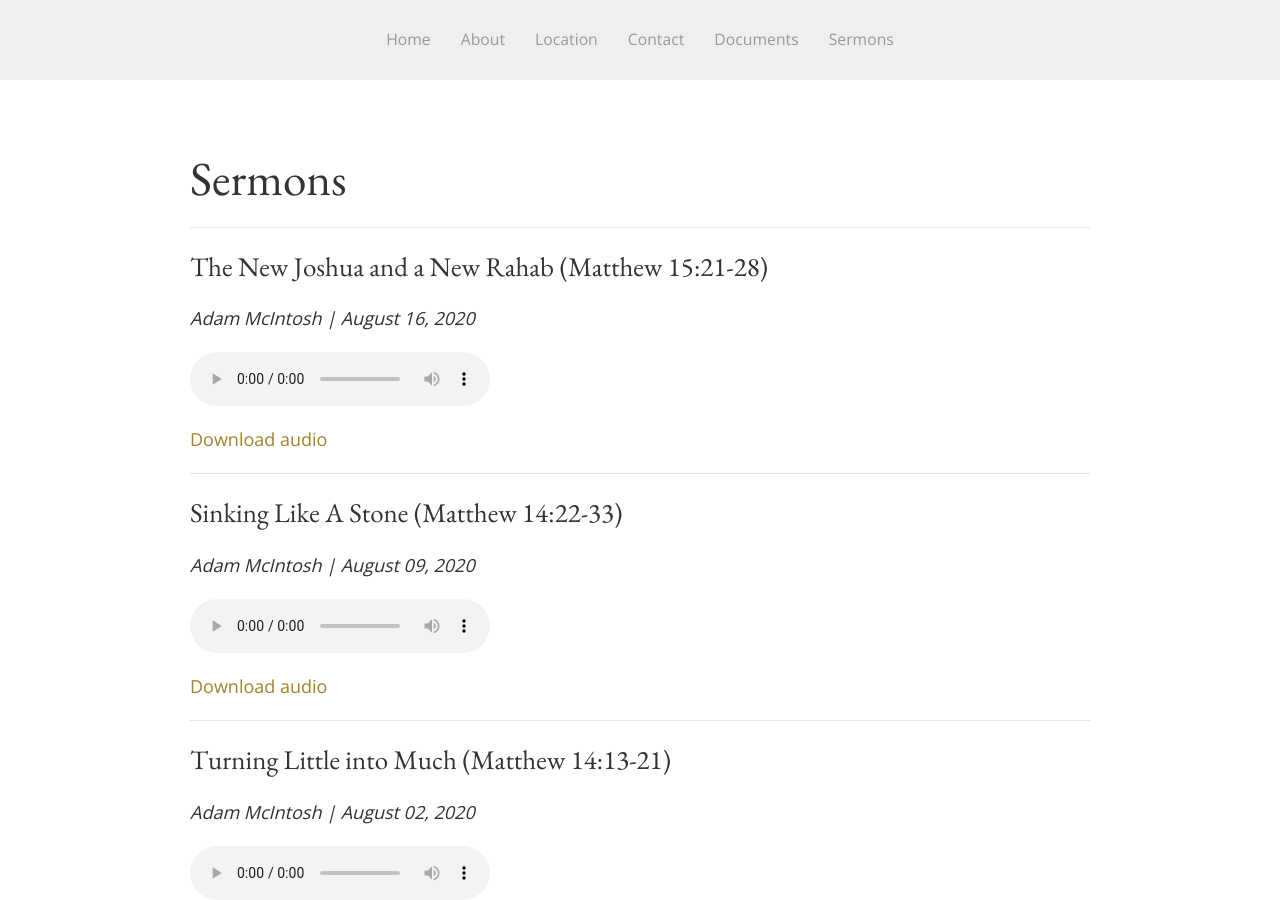
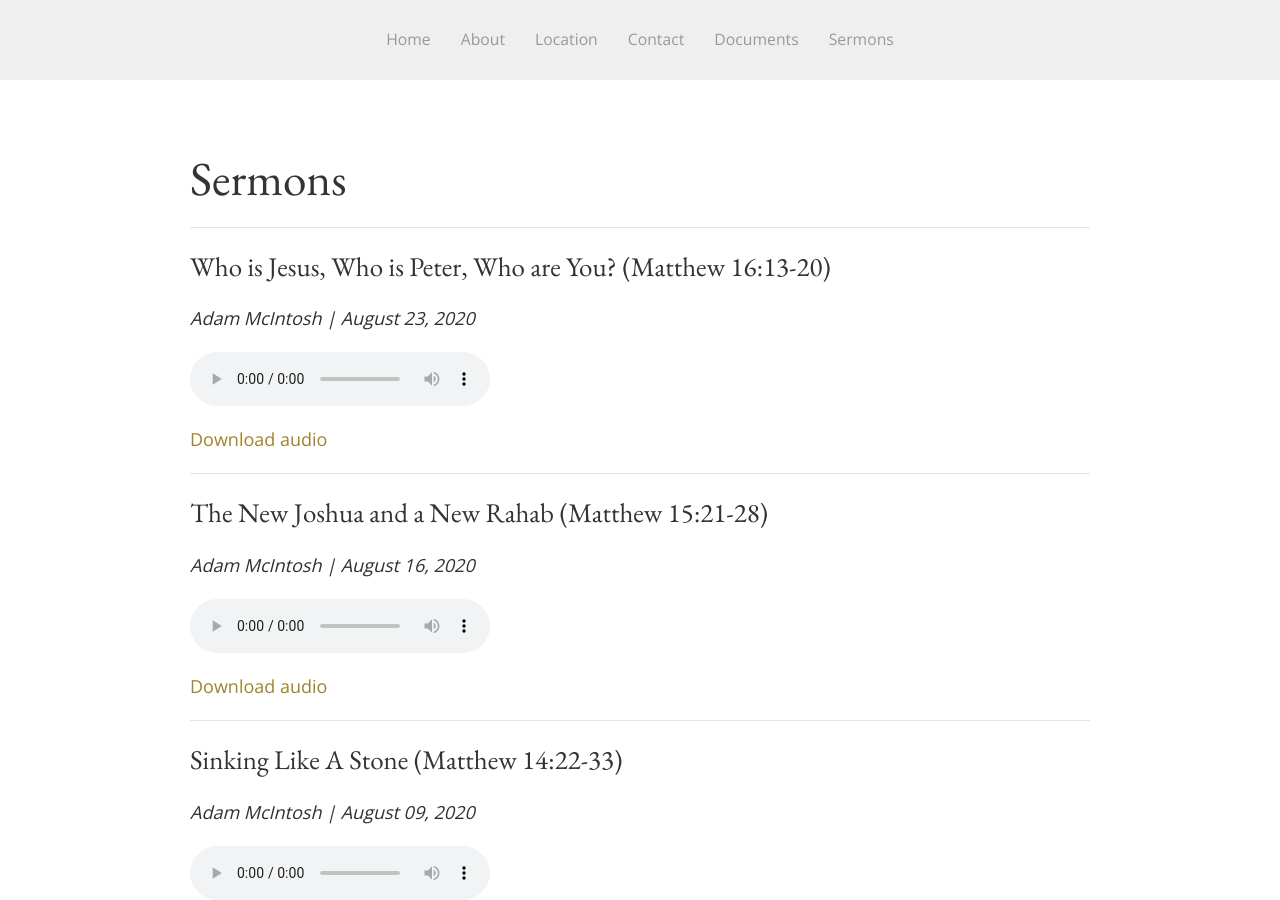
Before and after one commit to SaintDavidsChurch/website, a Jekyll site: the page built from sermons.html, in a window 1280 px wide and 900 px high. Built offline with Jekyll 4.4.1, drawn with Linux system fonts in a browser that asks for light colours.

Commit message:
Updated by InferCMS

```diff
--- a/_data/sermons.yml
+++ b/_data/sermons.yml
@@ -142,3 +142,7 @@
   date: '2020-08-16'
   preacher: Adam McIntosh
   audio_file: https://saintdavids.church/assets/sermons/2020/August/Adam-McIntosh_August16-2020_Matt15.21-28.mp3
+- title: Who is Jesus, Who is Peter, Who are You? (Matthew 16:13-20)
+  date: '2020-08-23'
+  preacher: Adam McIntosh
+  audio_file: https://saintdavids.church/assets/sermons/2020/August/Adam-McIntosh_August23-2020_Matt16.13-20.mp3
```
